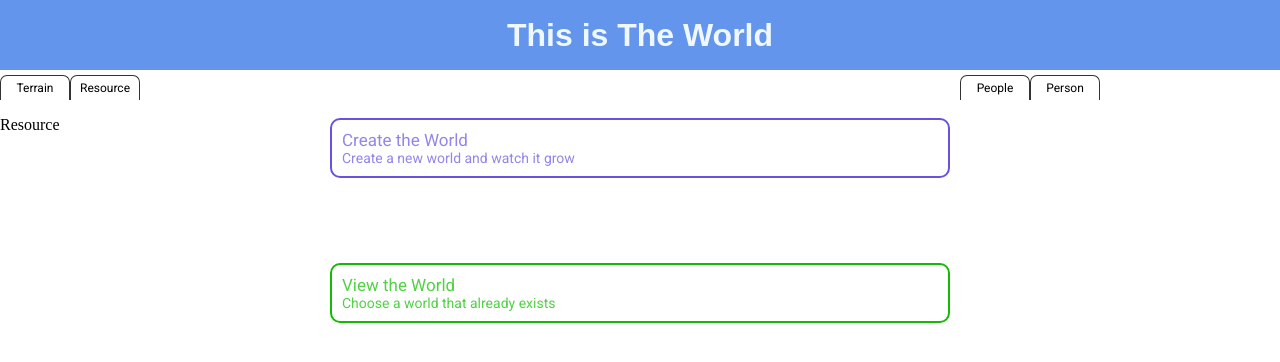
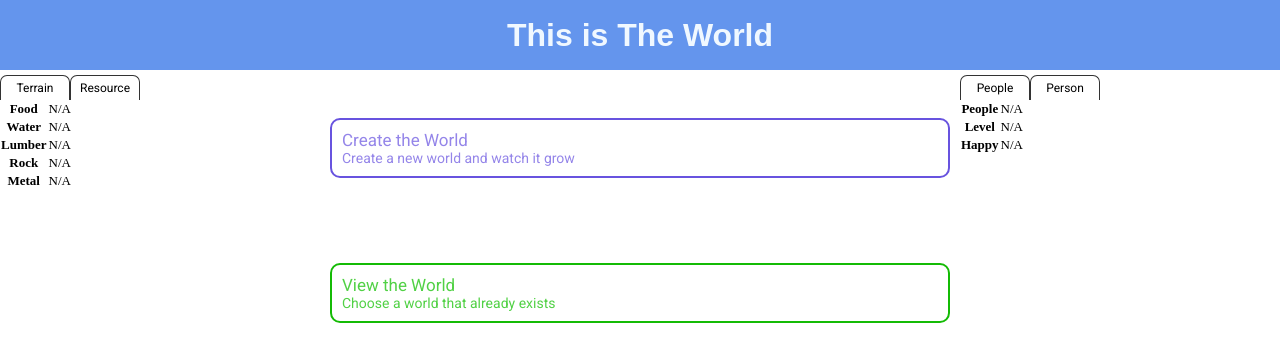
Before and after one commit to ngquocnhat9317/project-world, an Angular app in the folder frondend-world/: page / in a window 1280 px wide. Both pictures are taken after a click on the element "Resource". Shown: the top 362 px of the page. Built offline with nearby package versions, Linux system fonts and the light colour scheme.

Commit message:
add tab info(1)

```diff
--- a/frondend-world/src/app/components/tab-list/tab-list.component.css
+++ b/frondend-world/src/app/components/tab-list/tab-list.component.css
@@ -17,3 +17,9 @@
     border-radius: 7px 7px 0 0;
     cursor: pointer;
 }
+
+th, td {
+    font-size: 13px;
+}
+
+.tbl-infor {}
--- a/frondend-world/src/app/components/tab-list/tab-list.component.html
+++ b/frondend-world/src/app/components/tab-list/tab-list.component.html
@@ -1,6 +1,112 @@
 <div class="tab-group" *ngIf="items">
-    <span class="tab" *ngFor="let item of items" (click)="onSelect(item)">
+    <span class="tab" *ngFor="let item of items" (click)="onSelectTab(item)">
         {{item}}
     </span>
 </div>
-<p>{{selected}}</p>
+<div class="info-content">
+    <div *ngIf="selected === 'People'">
+        <table class="tbl-info">
+            <tr>
+                <th>People</th>
+                <td *ngIf="peopleInfo">
+                    <span *ngFor="let person of peopleInfo.peopleList" (click)="onSelectPerson(person.id)">{{person.id}} {{person.name}}</span>
+                </td>
+                <td *ngIf="!peopleInfo">N/A</td>
+            </tr>
+            <tr>
+                <th>Level</th>
+                <td *ngIf="peopleInfo">{{peopleInfo.level}}</td>
+                <td *ngIf="!peopleInfo">N/A</td>
+            </tr>
+            <tr>
+                <th>Happy</th>
+                <td *ngIf="peopleInfo">{{peopleInfo.happy}}</td>
+                <td *ngIf="!peopleInfo">N/A</td>
+            </tr>
+        </table>
+    </div>
+    <div *ngIf="selected === 'Person'">
+        <table class="tbl-info">
+            <tr>
+                <th>Id</th>
+                <td *ngIf="personInfo">{{personInfo.id}}</td>
+                <td *ngIf="!personInfo">N/A</td>
+            </tr>
+            <tr>
+                <th>Name</th>
+                <td *ngIf="personInfo">{{personInfo.name}}</td>
+                <td *ngIf="!personInfo">N/A</td>
+            </tr>
+            <tr>
+                <th>Gender</th>
+                <td *ngIf="personInfo">{{personInfo.gender}}</td>
+                <td *ngIf="!personInfo">N/A</td>
+            </tr>
+            <tr>
+                <th>Age</th>
+                <td *ngIf="personInfo">{{personInfo.age}}</td>
+                <td *ngIf="!personInfo">N/A</td>
+            </tr>
+            <tr>
+                <th>Status</th>
+                <td *ngIf="personInfo">{{personInfo.status}}</td>
+                <td *ngIf="!personInfo">N/A</td>
+            </tr>
+            <tr>
+                <th>Happy</th>
+                <td *ngIf="personInfo">{{personInfo.happy}}</td>
+                <td *ngIf="!personInfo">N/A</td>
+            </tr>
+            <tr>
+                <th>Relationship</th>
+                <td *ngIf="personInfo">
+                    <span *ngFor="let person of personInfo.relationship">{{person.id}} {{person.name}} {{person.position}}</span>
+                </td>
+                <td *ngIf="!personInfo">N/A</td>
+            </tr>
+        </table>
+    </div>
+    <div *ngIf="selected === 'Terrain'">
+        <table class="tbl-info">
+            <tr>
+                <th>Terrain</th>
+                <td *ngIf="terrainInfo">{{terrainInfo.terrain}}</td>
+                <td *ngIf="!terrainInfo">N/A</td>
+            </tr>
+            <tr>
+                <th>Extreme level</th>
+                <td *ngIf="terrainInfo">{{terrainInfo.extremeLevel}}</td>
+                <td *ngIf="!terrainInfo">N/A</td>
+            </tr>
+        </table>
+    </div>
+    <div *ngIf="selected === 'Resource'">
+        <table class="tbl-info">
+            <tr>
+                <th>Food</th>
+                <td *ngIf="resourceInfo">{{resourceInfo.food}}</td>
+                <td *ngIf="!resourceInfo">N/A</td>
+            </tr>
+            <tr>
+                <th>Water</th>
+                <td *ngIf="resourceInfo">{{resourceInfo.water}}</td>
+                <td *ngIf="!resourceInfo">N/A</td>
+            </tr>
+            <tr>
+                <th>Lumber</th>
+                <td *ngIf="resourceInfo">{{resourceInfo.lumber}}</td>
+                <td *ngIf="!resourceInfo">N/A</td>
+            </tr>
+            <tr>
+                <th>Rock</th>
+                <td *ngIf="resourceInfo">{{resourceInfo.rock}}</td>
+                <td *ngIf="!resourceInfo">N/A</td>
+            </tr>
+            <tr>
+                <th>Metal</th>
+                <td *ngIf="resourceInfo">{{resourceInfo.metal}}</td>
+                <td *ngIf="!resourceInfo">N/A</td>
+            </tr>
+        </table>
+    </div>
+</div>
--- a/frondend-world/src/app/components/tab-list/tab-list.component.ts
+++ b/frondend-world/src/app/components/tab-list/tab-list.component.ts
@@ -1,5 +1,8 @@
 import { Component, Input, OnChanges, OnInit, SimpleChanges} from '@angular/core';
 import { People } from 'src/app/interfaces/people';
+import { Person } from 'src/app/interfaces/person';
+import { Resource } from 'src/app/interfaces/resource';
+import { Terrain } from 'src/app/interfaces/terrain';
 import { CellInformationService } from 'src/app/services/cell-information.service';
 
 @Component({
@@ -11,7 +14,13 @@ export class TabListComponent implements OnInit, OnChanges {
 
     @Input() items?: string[];
     @Input() local?: string;
-    selected?: string
+    selected?: string;
+    personId?: number;
+
+    peopleInfo?: People;
+    personInfo?: Person;
+    terrainInfo?: Terrain;
+    resourceInfo?: Resource;
 
     constructor(private cellService: CellInformationService) {}
 
@@ -19,46 +28,74 @@ export class TabListComponent implements OnInit, OnChanges {
         this.chooseDefaultTab()
     }
 
-    chooseDefaultTab() {
-        if ((this.items != undefined && this.items.length > 0)
-                && (this.selected != undefined && !this.items.includes(this.selected))) {
-            this.selected = this.items[0]
-        }
-    }
-
     ngOnChanges(changes: SimpleChanges) {
         if(changes['items'] != undefined
                 && changes['items'].currentValue !== changes['items'].previousValue) {
             this.chooseDefaultTab()
         }
+        this.getInfo()
+
     }
 
-    onSelect(item: string) {
-        this.selected = item;
-    }
-
-    getInfo() {
-        if (this.selected === 'People') {
-        }
-        if (this.selected === 'Person') {
-        }
-        if (this.selected === 'Terrain') {
-        }
-        if (this.selected === 'Resource') {
+    chooseDefaultTab(): void {
+        if ((this.items != undefined && this.selected == undefined && this.items.length > 0)
+            || (this.items != undefined && this.selected != undefined && !this.items.includes(this.selected))) {
+            this.selected = this.items[0]
         }
     }
 
-    getPeopleInfo(): People {}
-
-    getPersonInfo() {
-
+    onSelectTab(selected: string): void {
+        this.selected = selected;
+        this.getInfo()
     }
 
-    getTerrainInfo() {
-
+    onSelectPerson(selected: number): void {
+        this.personId = selected;
     }
 
-    getResourceInfo() {
+    getInfo(): void {
+        if (this.local != undefined) {
+            if (this.selected === 'People') {
+                this.getPeopleInfo()
+            }
+            if (this.selected === 'Person') {
+                this.getPersonInfo()
+            }
+            if (this.selected === 'Terrain') {
+                this.getTerrainInfo()
+            }
+            if (this.selected === 'Resource') {
+                this.getResourceInfo()
+            }
+        }
+    }
 
+    getPeopleInfo(): void {
+        this.cellService.getPeopleInfo(this.local)
+            .subscribe(info => {
+                this.peopleInfo = info
+            })
+    }
+
+    getPersonInfo(): void {
+        if (this.personId !== undefined)
+            this.cellService.getPersonInfo(this.local, this.personId)
+                .subscribe(info => {
+                    this.personInfo = info
+                })
+    }
+
+    getTerrainInfo(): void {
+        this.cellService.getTerrainInfo(this.local)
+            .subscribe(info => {
+                this.terrainInfo = info
+            })
+    }
+
+    getResourceInfo(): void {
+        this.cellService.getResourceInfo(this.local)
+            .subscribe(info => {
+                this.resourceInfo = info
+            })
     }
 }
--- a/frondend-world/src/app/components/world-map/world-map.component.css
+++ b/frondend-world/src/app/components/world-map/world-map.component.css
@@ -1,7 +1,3 @@
-table, td {
-    border-collapse: collapse;
-}
-
 .world-map {
 }
 
--- a/frondend-world/src/app/services/cell-information.service.ts
+++ b/frondend-world/src/app/services/cell-information.service.ts
@@ -2,6 +2,8 @@ import { Injectable } from '@angular/core';
 import { Observable, of } from 'rxjs';
 import { People } from 'src/app/interfaces/people';
 import { Person } from 'src/app/interfaces/person';
+import { Resource } from '../interfaces/resource';
+import { Terrain } from '../interfaces/terrain';
 
 const getDumpPeopleInfo = (): People => {
     let result = {
@@ -49,8 +51,10 @@ const getDumpPeopleInfo = (): People => {
     return result;
 };
 
-const getDumpPersonInfo = (id: number): Person => {
-    let result = {
+const getDumpPersonInfo = (id: number | undefined): Person | undefined => {
+    let result = undefined;
+    if (id) {
+        result = {
             'id': id,
             'name': 'Victor',
             'gender': 'male',
@@ -67,6 +71,26 @@ const getDumpPersonInfo = (id: number): Person => {
                 }
             ]
         }
+    }
+    return result;
+}
+
+const getDumpTerrainInfo = (): Terrain => {
+    let result = {
+        'terrain': 'Forest',
+        'extremeLevel': 1
+    };
+    return result;
+}
+
+const getDumpResourceInfo = (): Resource => {
+    let result = {
+        'food': 100,
+        'water': 100,
+        'lumber': 100,
+        'rock': 100,
+        'metal': 100
+    };
     return result;
 }
 
@@ -77,13 +101,23 @@ export class CellInformationService {
 
     constructor() {}
 
-    getPeopleInfo(local: string): Observable<People> {
-        const peopleInfo = of(getDumpPeopleInfo());
+    getPeopleInfo(local: string | undefined): Observable<People> {
+        let peopleInfo = of(getDumpPeopleInfo());
         return peopleInfo;
     }
 
-    getPersonInfo(local: string, id: number): Observable<Person> {
-        const personInfo = of(getDumpPersonInfo(id));
+    getPersonInfo(local: string | undefined, id: number | undefined): Observable<Person | undefined> {
+        let personInfo = of(getDumpPersonInfo(id));
         return personInfo;
     }
+
+    getTerrainInfo(local: string | undefined): Observable<Terrain> {
+        let terrainInfo = of(getDumpTerrainInfo());
+        return terrainInfo;
     }
+
+    getResourceInfo(local: string | undefined): Observable<Resource> {
+        let resourceInfo = of(getDumpResourceInfo());
+        return resourceInfo;
+    }
+}
--- a/frondend-world/src/styles.css
+++ b/frondend-world/src/styles.css
@@ -4,3 +4,7 @@
 body {
     margin: 0;
 }
+
+table, td {
+    border-collapse: collapse;
+}
```
Lines whose indentation alone changed are shown as unchanged.
